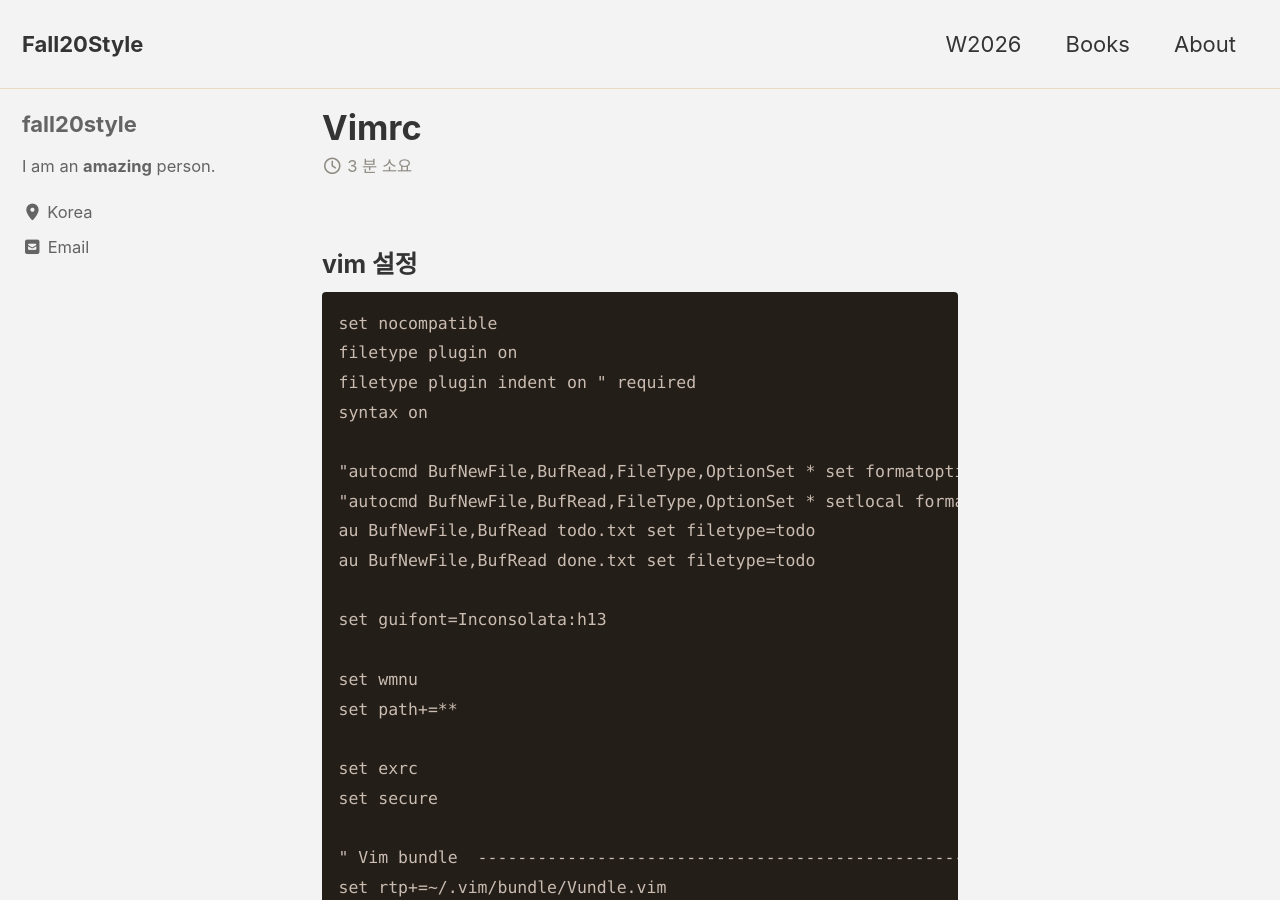
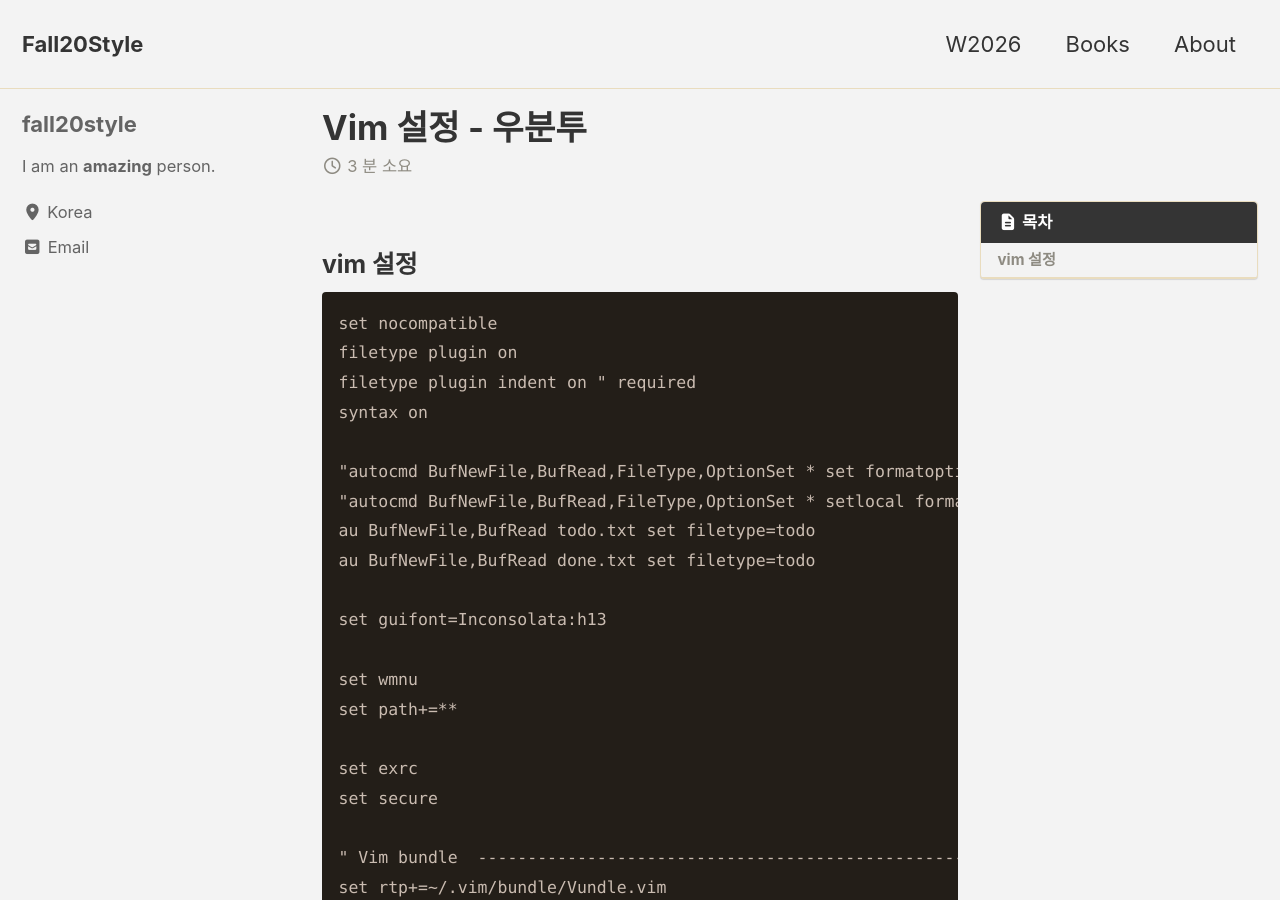
Before and after one commit to fall20style/fall20style.github.io, a Jekyll site: the page built from _posts/2026-03-02-vimrc.md, in a window 1280 px wide and 900 px high. Built offline with Jekyll 4.4.1, drawn with Linux system fonts in a browser that asks for light colours; cached includes are drawn as plain includes.

Commit message:
Update 2026-03-02-vimrc.md

````diff
--- a/_posts/2026-03-02-vimrc.md
+++ b/_posts/2026-03-02-vimrc.md
@@ -1,3 +1,19 @@
+---
+title: Vim 설정 - 우분투
+layout: single
+author_profile: true
+read_time: true
+comments: true
+share: true
+related: true
+popular: true
+categories:
+toc: true
+toc_sticky: true
+toc_label: 목차
+description: desc가 여기에
+---
+
 ### vim 설정
 
 ```
````
